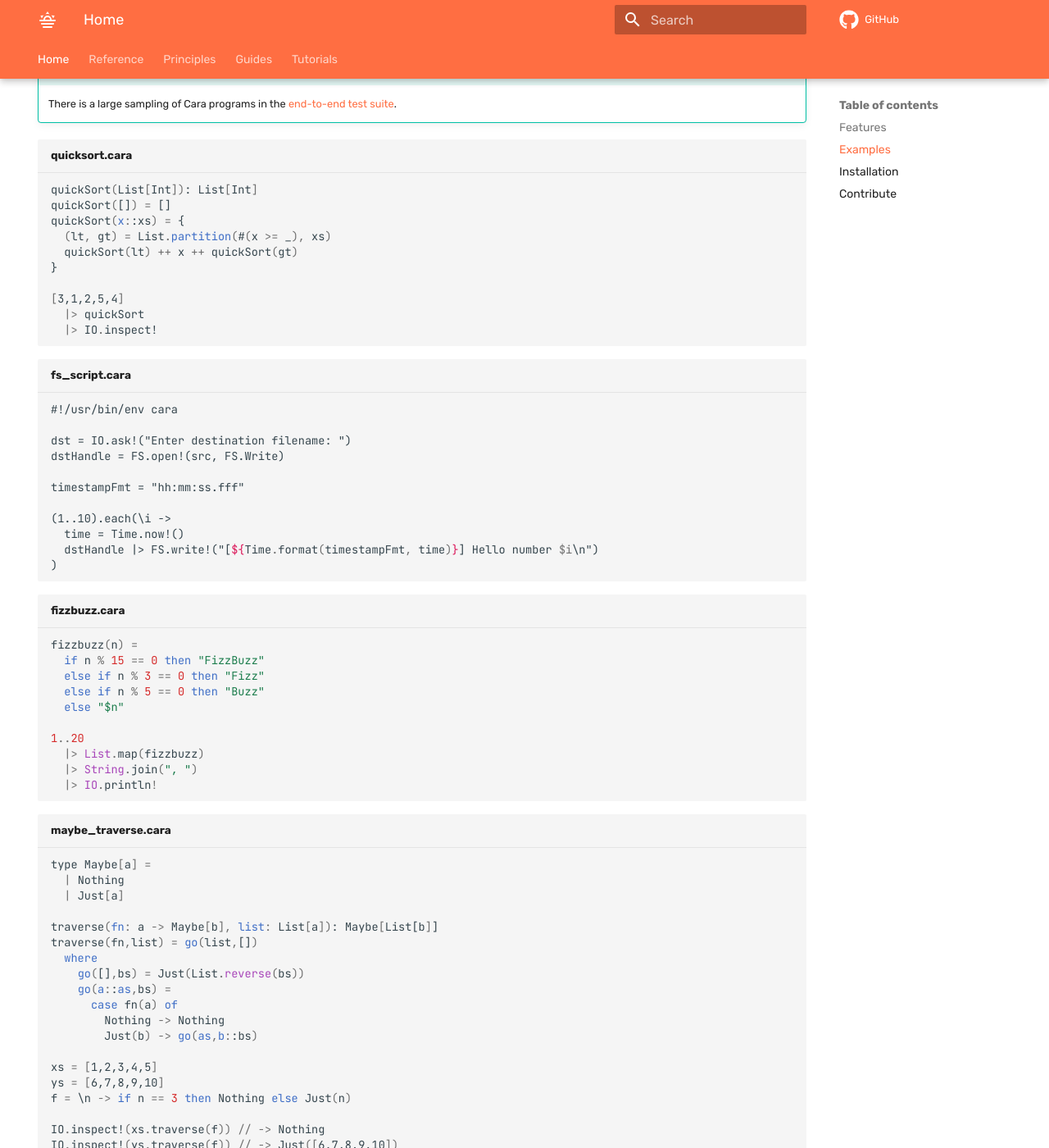
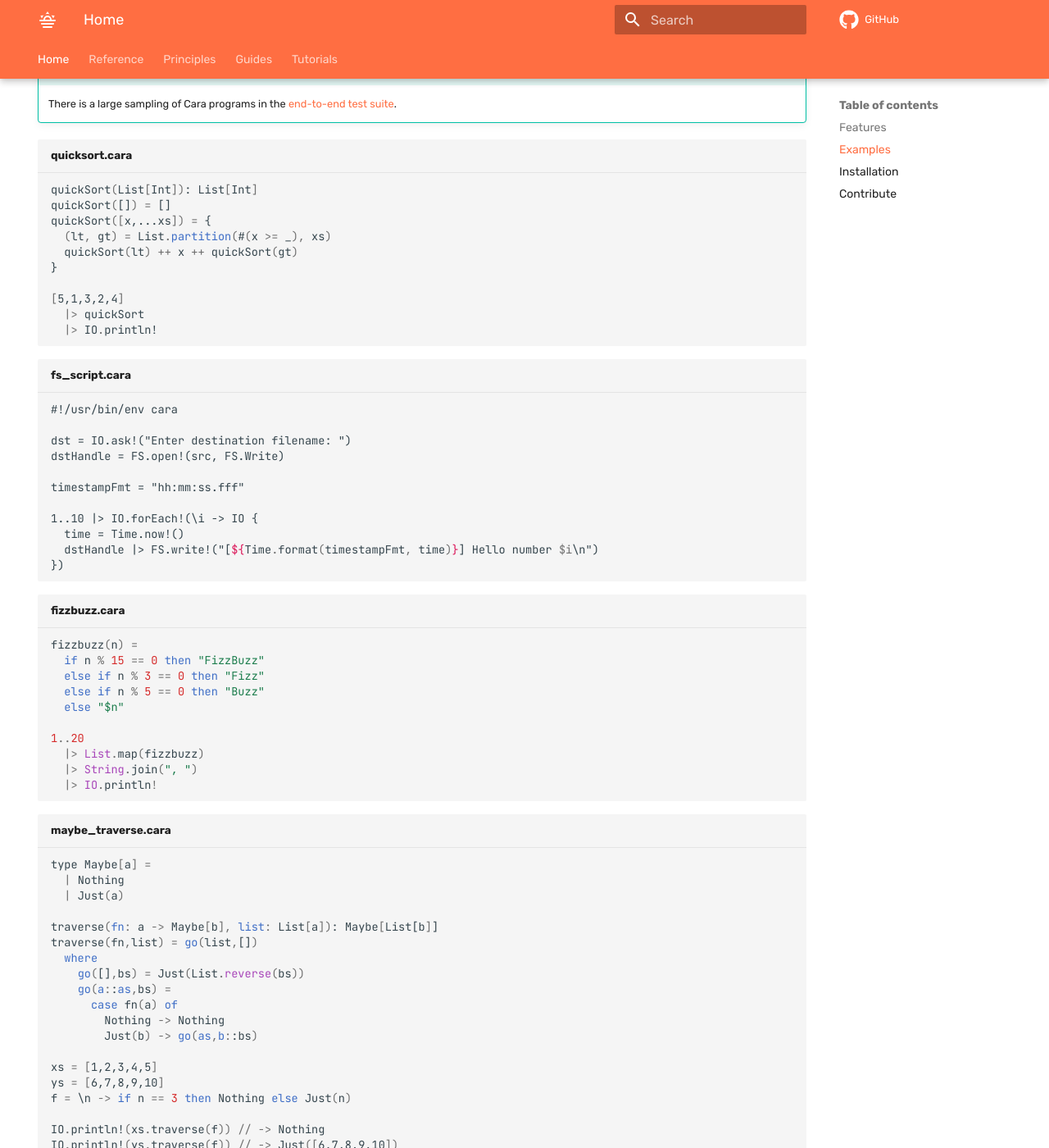
Before and after one commit to cara-lang/website, an MkDocs documentation site: the page built from docs/index.md, in a window 1280 px wide and 1400 px high, scrolled down 984 px. Shown: the whole window at 82% size. Built offline with MkDocs 1.6.1 and Material for MkDocs 9.7.7, drawn with Linux system fonts in a browser that asks for light colours; emoji names are drawn with the system emoji font; plug-ins that fetch from the network failed and are left out; comment, search, counter and statistics services are not loaded.

Commit message:
Fix code examples

````diff
--- a/docs/index.md
+++ b/docs/index.md
@@ -54,14 +54,14 @@ Here is an incomplete list of Cara's features:
 ``` cara title="quicksort.cara"
 quickSort(List[Int]): List[Int]
 quickSort([]) = []
-quickSort(x::xs) = {
+quickSort([x,...xs]) = {
   (lt, gt) = List.partition(#(x >= _), xs)
   quickSort(lt) ++ x ++ quickSort(gt)
 }
 
-[3,1,2,5,4]
+[5,1,3,2,4]
   |> quickSort
-  |> IO.inspect!
+  |> IO.println!
 ```
 
 ``` cara title="fs_script.cara"
@@ -72,10 +72,10 @@ dstHandle = FS.open!(src, FS.Write)
 
 timestampFmt = "hh:mm:ss.fff"
 
-(1..10).each(\i ->
+1..10 |> IO.forEach!(\i -> IO {
   time = Time.now!()
   dstHandle |> FS.write!("[${Time.format(timestampFmt, time)}] Hello number $i\n")
-)
+})
 ```
 
 ``` cara title="fizzbuzz.cara"
@@ -94,7 +94,7 @@ fizzbuzz(n) =
 ``` cara title="maybe_traverse.cara"
 type Maybe[a] =
   | Nothing
-  | Just[a]
+  | Just(a)
 
 traverse(fn: a -> Maybe[b], list: List[a]): Maybe[List[b]]
 traverse(fn,list) = go(list,[])
@@ -109,8 +109,8 @@ xs = [1,2,3,4,5]
 ys = [6,7,8,9,10]
 f = \n -> if n == 3 then Nothing else Just(n)
 
-IO.inspect!(xs.traverse(f)) // -> Nothing
-IO.inspect!(ys.traverse(f)) // -> Just([6,7,8,9,10])
+IO.println!(xs.traverse(f)) // -> Nothing
+IO.println!(ys.traverse(f)) // -> Just([6,7,8,9,10])
 ```
 
 ## Installation
````
